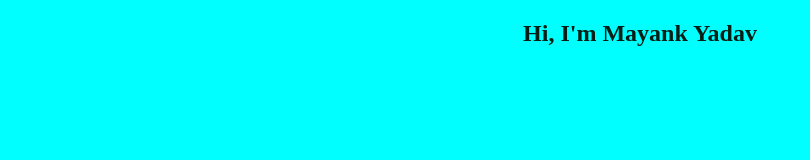
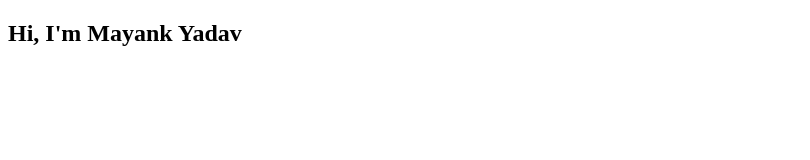
Before and after one commit to mayank-yd/Mayank-demo, a plain HTML site: page index.html in a window 1280 px wide. Shown: the whole page, without its empty margins (0-810 px from the left). Drawn offline with Linux system fonts and the light colour scheme.

Commit message:
style.css

```diff
--- a/index.html
+++ b/index.html
@@ -5,14 +5,7 @@
     <meta name="viewport" content="width=device-width, initial-scale=1.0">
     <title>Mayank-demo</title>
     <style>
-        h2{
-            text-align: center;
-            text-decoration: solid;
-            color: rgb(5, 31, 22);
-        }
-        body{
-            background-color:aqua;
-        }
+
     </style>
 </head>
 <body>
--- /dev/null
+++ b/style.css
@@ -0,0 +1,8 @@
+h2{
+    text-align: center;
+    text-decoration: solid;
+    color: rgb(5, 31, 22);
+}
+body{
+    background-color:aqua;
+}
```
